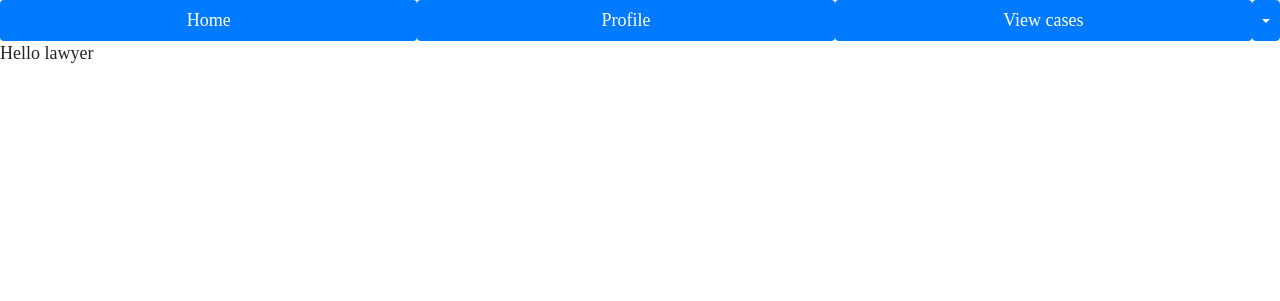
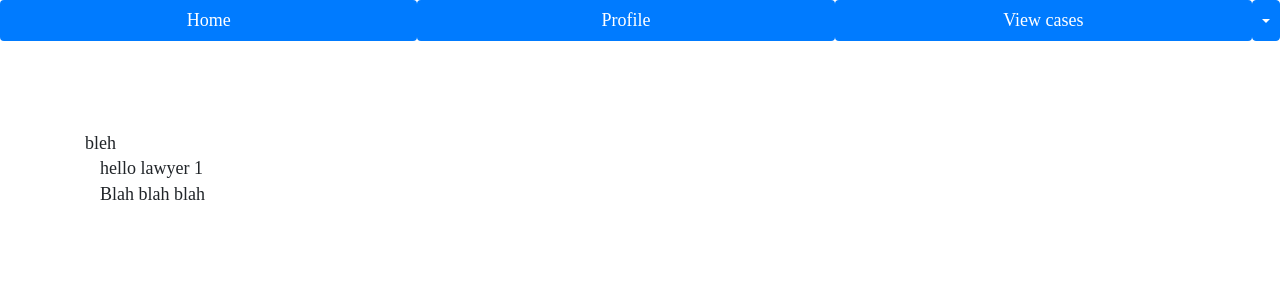
Before and after one commit to olamijinadebayo/the-law, a Django app: page /lawyer/ in a window 1280 px wide. Shown: the top 301 px of the page. Run offline with Django 3.2, Linux system fonts and the light colour scheme; some libraries are stand-ins or nearby versions.

Commit message:
framework for the dashboard

```diff
--- a/lawyer/templates/law/lawyerdashboard.html
+++ b/lawyer/templates/law/lawyerdashboard.html
@@ -1,4 +1,33 @@
 {% extends 'law/base.html' %}
 {% block content %}
-Hello lawyer
+<div class="container" style="padding-top:90px;">
+    <div class="row">
+        <div class="col-md-6">
+            bleh
+
+
+            <div class="profile">
+                <div class="container">
+                    <div class="row">
+                        <div class="col-12">
+                           hello lawyer 1
+                        </div>
+                    </div>
+                </div>
+            </div>
+
+
+            <div class="container">
+                <div class="row">
+                    <div class="col-5">
+                      Blah blah blah
+                        </a>
+                    </div>
+                </div>
+            </div>
+
+        </div>
+    </div>
+</div>
+
 {% endblock %}
```
Also changed, not shown: ussd/views.py (+28 -6 lines).
